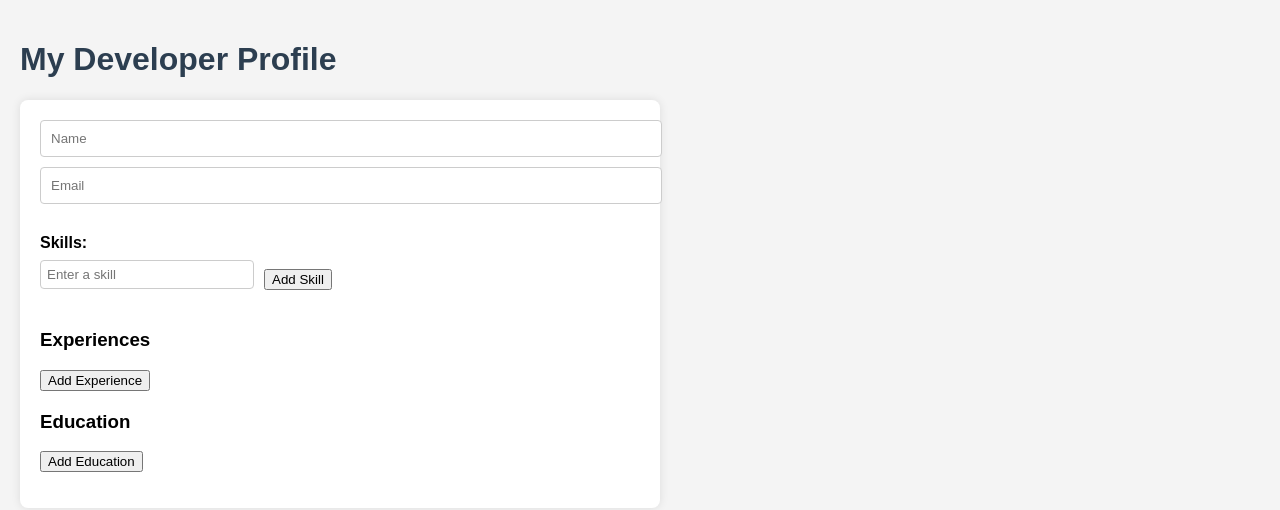
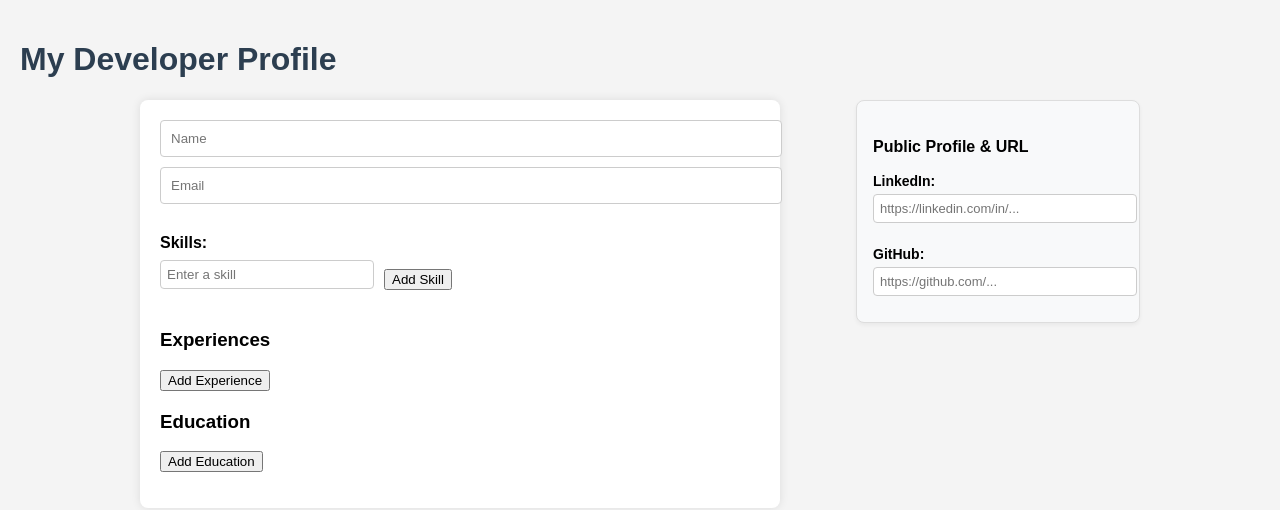
Before and after one commit to ArmandMetal-22/newsclip_portfolio, a React app in the folder client/: page / in a window 1280 px wide. Shown: the top 510 px of the page. Built offline with nearby package versions, Linux system fonts and the light colour scheme.

Commit message:
[ADD] Links: * Added links section

```diff
--- a/client/src/components/ProfileForm.js
+++ b/client/src/components/ProfileForm.js
@@ -13,6 +13,8 @@ const ProfileForm = () => {
     name: '',
     email: '',
     experience: '',
+    linkedin: '',
+    github: '',
   });
 
   const [skills, setSkills] = useState([]);
@@ -42,14 +44,15 @@ const ProfileForm = () => {
   };
 
   return (
-    <>
+    <div style={{ maxWidth: '1000px', margin: '0 auto', display: 'flex', gap: '40px', alignItems: 'flex-start' }}>
+      {/* Left side: Main form */}
+      <div style={{ flex: 1 }}>
         <form>
           <input name="name" placeholder="Name" value={profile.name} onChange={handleChange} /><br />
           <input name="email" placeholder="Email" value={profile.email} onChange={handleChange} /><br />
 
           <div style={{ marginTop: '20px' }}>
             <strong>Skills:</strong>
-
             <div style={{ display: 'flex', gap: '10px', alignItems: 'center', marginTop: '8px' }}>
               <input
                 type="text"
@@ -60,7 +63,6 @@ const ProfileForm = () => {
               />
               <button type="button" onClick={handleAddSkill}>Add Skill</button>
             </div>
-
             <div style={{ display: 'flex', flexWrap: 'wrap', gap: '8px', marginTop: '10px' }}>
               {skills.map((skill, index) => (
                 <span
@@ -94,10 +96,7 @@ const ProfileForm = () => {
                   <p>{exp.description}</p>
                   <button
                     type="button"
-                  onClick={() => {
-                    const updated = experiences.filter((_, i) => i !== index);
-                    setExperiences(updated);
-                  }}
+                    onClick={() => setExperiences(experiences.filter((_, i) => i !== index))}
                     style={{
                       position: 'absolute',
                       right: 0,
@@ -115,6 +114,7 @@ const ProfileForm = () => {
               ))}
             </ul>
           </div>
+
           <div style={{ marginTop: '20px' }}>
             <h3>Education</h3>
             <button type="button" onClick={() => setShowEduModal(true)}>Add Education</button>
@@ -127,7 +127,15 @@ const ProfileForm = () => {
                   <button
                     type="button"
                     onClick={() => setEducations(educations.filter((_, i) => i !== index))}
-                        style={{ position: 'absolute', right: 0, top: 0, background: 'transparent', border: 'none', cursor: 'pointer', color: 'red' }}
+                    style={{
+                      position: 'absolute',
+                      right: 0,
+                      top: 0,
+                      background: 'transparent',
+                      border: 'none',
+                      cursor: 'pointer',
+                      color: 'red'
+                    }}
                     title="Delete education"
                   >
                     <FaTrash />
@@ -137,37 +145,86 @@ const ProfileForm = () => {
             </ul>
           </div>
         </form>
+      </div>
 
+      {/* Right side: LinkedIn-style Links section */}
+      <div style={{
+        width: '250px',
+        border: '1px solid #ddd',
+        borderRadius: '8px',
+        padding: '16px',
+        backgroundColor: '#f8f9fa',
+        boxShadow: '0 2px 4px rgba(0, 0, 0, 0.05)'
+      }}>
+        <h4 style={{ marginBottom: '16px' }}>Public Profile & URL</h4>
+
+        <div style={{ marginBottom: '12px' }}>
+          <label htmlFor="linkedin" style={{ fontWeight: 'bold', fontSize: '14px' }}>LinkedIn:</label>
+          <input
+            type="text"
+            id="linkedin"
+            name="linkedin"
+            placeholder="https://linkedin.com/in/..."
+            value={profile.linkedin}
+            onChange={handleChange}
+            style={{
+              width: '100%',
+              padding: '6px',
+              fontSize: '13px',
+              marginTop: '4px',
+              border: '1px solid #ccc',
+              borderRadius: '4px'
+            }}
+          />
+        </div>
+
+        <div>
+          <label htmlFor="github" style={{ fontWeight: 'bold', fontSize: '14px' }}>GitHub:</label>
+          <input
+            type="text"
+            id="github"
+            name="github"
+            placeholder="https://github.com/..."
+            value={profile.github}
+            onChange={handleChange}
+            style={{
+              width: '100%',
+              padding: '6px',
+              fontSize: '13px',
+              marginTop: '4px',
+              border: '1px solid #ccc',
+              borderRadius: '4px'
+            }}
+          />
+        </div>
+      </div>
+
+      {/* Modals */}
       {showModal && (
         <ExperienceFormModal
           onClose={() => setShowModal(false)}
           onSave={(newExp) => {
             if (newExp.current && experiences.some(exp => exp.current)) {
-              alert("Only one job can be marked as 'current'. Please update or remove the existing one.");
+              alert("Only one job can be marked as 'current'.");
               return;
             }
-
             const updated = [...experiences, newExp];
-
-            // Sort: current job first, then most recent previous
             updated.sort((a, b) => {
               if (a.current) return -1;
               if (b.current) return 1;
-
               const aYear = parseInt(a.endYear || 0);
               const bYear = parseInt(b.endYear || 0);
               const aMonth = monthToNumber(a.endMonth);
               const bMonth = monthToNumber(b.endMonth);
-
               if (bYear !== aYear) return bYear - aYear;
               return bMonth - aMonth;
             });
-
             setExperiences(updated);
             setShowModal(false);
           }}
         />
       )}
+
       {showEduModal && (
         <EducationFormModal
           onClose={() => setShowEduModal(false)}
@@ -192,7 +249,7 @@ const ProfileForm = () => {
           }}
         />
       )}
-    </>
+    </div>
   );
 };
 
```
Lines whose indentation alone changed are shown as unchanged.
